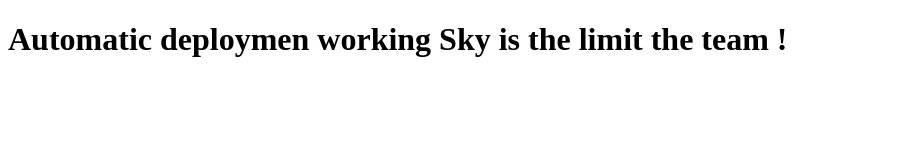
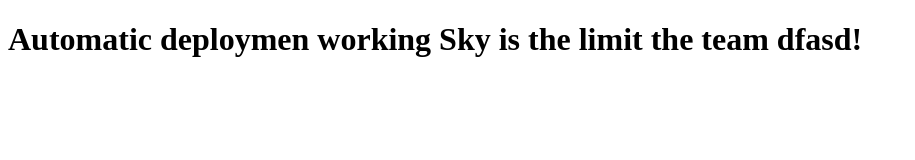
Before and after one commit to ProjectKarol/digital-ocean-kubernetes-deploy, a plain HTML site: page index.html in a window 1280 px wide. Shown: the whole page, without its empty margins (0-915 px from the left). Drawn offline with Linux system fonts and the light colour scheme.

Commit message:
some changes

```diff
--- a/index.html
+++ b/index.html
@@ -2,6 +2,6 @@
 <title>DigitalOcean</title>
 
 <body>
-    <h1> Automatic deploymen working Sky is the limit the team !</h1>
+    <h1> Automatic deploymen working Sky is the limit the team dfasd!</h1>
 
 </body>
```
